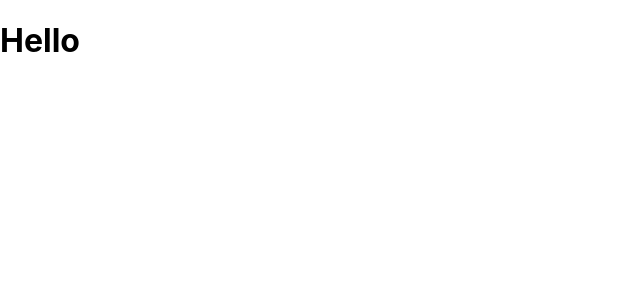
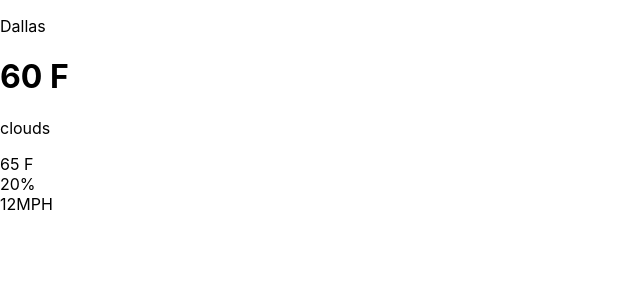
Before and after one commit to Mis777551/react-weather-personal-project, a React (Create React App) app: page / in a window 1280 px wide. Shown: the top 300 px of the page, without its empty margins (0-640 px from the left). Built offline with nearby package versions, Linux system fonts and the light colour scheme.

Commit message:
created html structure

```diff
--- a/src/App.js
+++ b/src/App.js
@@ -5,8 +5,35 @@ function App() {
 
   const url= `https://api.openweathermap.org/data/2.5/weather?lat={lat}&lon={lon}&appid={API key}`
   return (
-    <div className="App">
-      <h1>Hello</h1>
+    <div className="app">
+      <div className="container"></div>
+      <div className="top">
+        <div className="location">
+          <p>Dallas</p>
+        </div>
+        <div className="temp">
+          <h1>60 F</h1>
+        </div>
+        <div className="description">
+          <p>clouds</p>
+        </div>
+      </div>
+      <div className="bottom">
+        <div className="feels">
+          65 F
+        </div>
+        <div className="humidity">
+          20%
+        </div>
+        <div className="wind">
+          12MPH
+        </div>
+
+
+      </div>
+
+
+
     </div>
   );
 }
```
